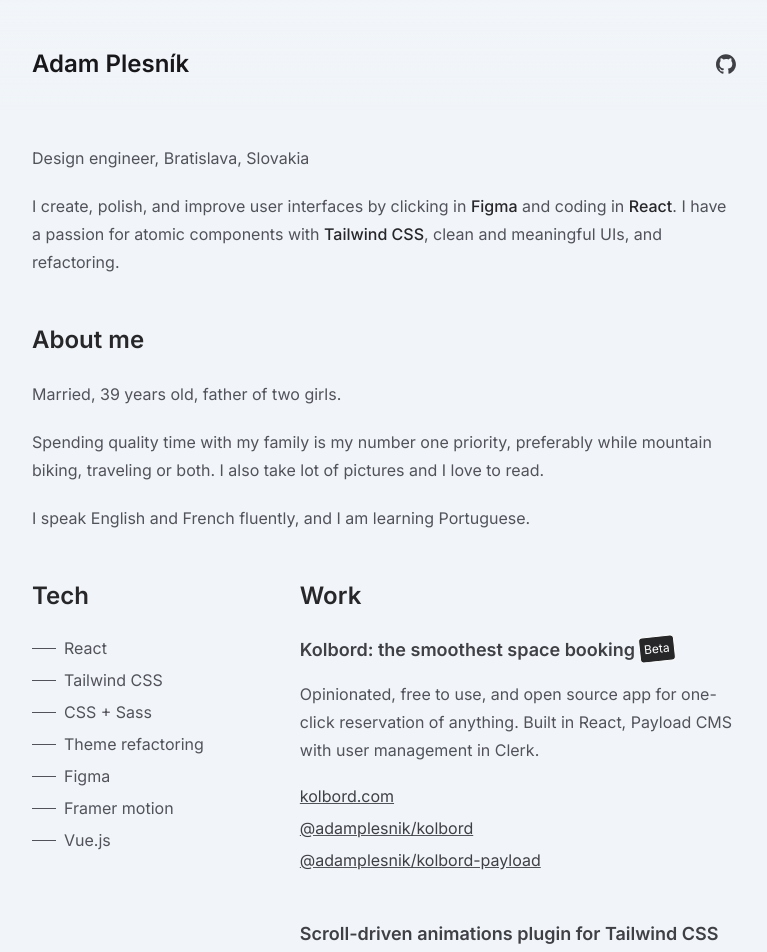
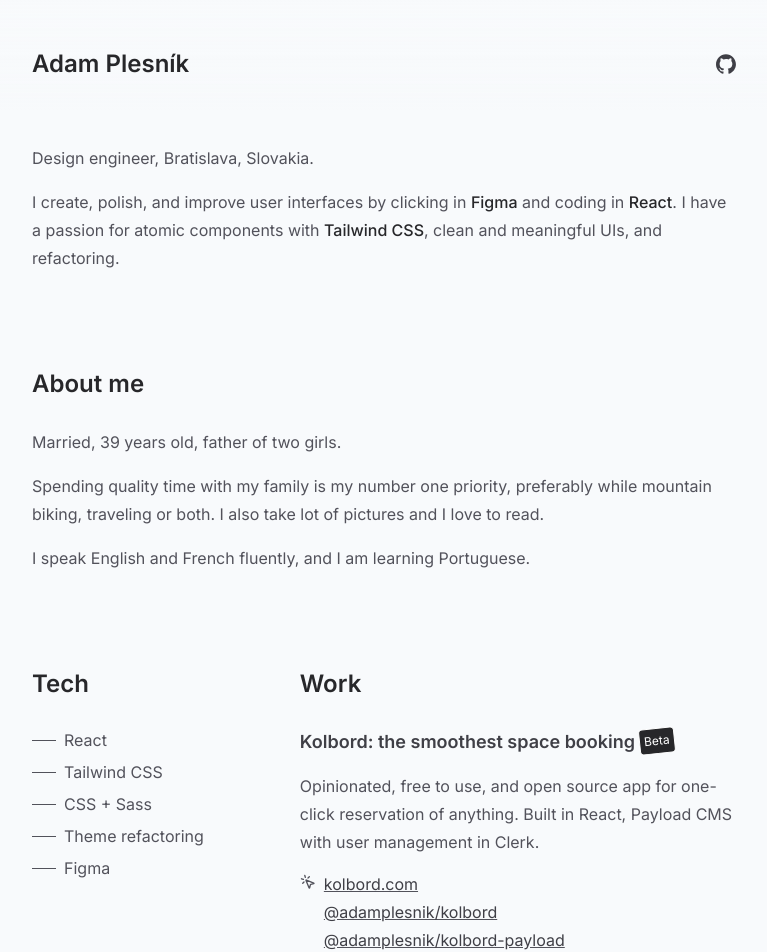
Before and after one commit to adamplesnik/adamplesnik.com, a React (Vite) app: page / in a window 1280 px wide. Shown: the top 952 px of the page, without its empty margins (256-1023 px from the left). Built offline with nearby package versions, Linux system fonts and the light colour scheme.

Commit message:
Finishing touches

```diff
--- a/index.html
+++ b/index.html
@@ -5,7 +5,7 @@
     <meta name="viewport" content="width=device-width, initial-scale=1.0" />
     <title>Adam Plesník, design engineer</title>
   </head>
-  <body class="bg-slate-100 bg-gradient-to-bl text-zinc-600">
+  <body class="bg-slate-50 text-zinc-600">
     <div id="root"></div>
     <script type="module" src="/src/main.tsx"></script>
   </body>
--- a/src/components/Heading.tsx
+++ b/src/components/Heading.tsx
@@ -5,9 +5,9 @@ const Heading = ({ size = 1, className = '', children }: PropsWithChildren<Title
   const defaultClasses = clsx('font-semibold', className)
 
   if (size === 1) {
-    return <h1 className={clsx(defaultClasses, 'text-2xl text-zinc-900')}>{children}</h1>
+    return <h1 className={clsx(defaultClasses, 'text-2xl text-zinc-800')}>{children}</h1>
   } else if (size === 2) {
-    return <h2 className={clsx(defaultClasses, 'mb-6 text-2xl text-zinc-800')}>{children}</h2>
+    return <h2 className={clsx(defaultClasses, 'mb-7 text-2xl text-zinc-800')}>{children}</h2>
   } else if (size === 3) {
     return <h3 className={clsx(defaultClasses, 'mb-4 text-lg text-zinc-700')}>{children}</h3>
   }
--- a/src/components/Paragraph.tsx
+++ b/src/components/Paragraph.tsx
@@ -2,7 +2,7 @@ import clsx from 'clsx'
 import { PropsWithChildren } from 'react'
 
 const Paragraph = ({ children, className = '' }: PropsWithChildren<ParagraphProps>) => {
-  return <p className={clsx('mb-5 w-full text-base leading-7 last:mb-0', className)}>{children}</p>
+  return <p className={clsx('mb-4 w-full text-base leading-7 last:mb-0', className)}>{children}</p>
 }
 
 export interface ParagraphProps {
--- a/src/components/Tile.tsx
+++ b/src/components/Tile.tsx
@@ -1,4 +1,5 @@
 import { clsx } from 'clsx'
+import { MousePointerClick } from 'lucide-react'
 import { HTMLAttributes, PropsWithChildren, ReactNode } from 'react'
 import Heading from './Heading'
 
@@ -11,13 +12,18 @@ const Tile = ({
   className,
 }: PropsWithChildren<TileWrapperProps>) => {
   return (
-    <div className={clsx('mb-12', className)}>
+    <div className={clsx('mb-24', className)}>
       <div className="flex gap-1">
         {title && <Heading size={sub ? 3 : 2}>{title}</Heading>}
         {badge && badge}
       </div>
       {children}
-      {links && <div className="flex flex-col gap-2">{links}</div>}
+      {links && (
+        <div className="flex items-baseline gap-2">
+          <MousePointerClick className="size-4" />
+          <div className="flex flex-col gap-1">{links}</div>
+        </div>
+      )}
     </div>
   )
 }
--- a/src/content/Header.tsx
+++ b/src/content/Header.tsx
@@ -1,10 +1,11 @@
+import Link from '@/components/Link'
 import Heading from '../components/Heading'
 
 const Header = () => {
   return (
     <div className="flex items-center justify-between">
       <Heading size={1}>Adam Plesník</Heading>
-      <a href="https://github.com/adamplesnik" className="text-zinc-700 hover:text-pink-500">
+      <Link href="https://github.com/adamplesnik">
         <svg
           xmlns="http://www.w3.org/2000/svg"
           viewBox="0 0 98 96"
@@ -14,7 +15,7 @@ const Header = () => {
         >
           <path d="M48.854 0C21.839 0 0 22 0 49.217c0 21.756 13.993 40.172 33.405 46.69 2.427.49 3.316-1.059 3.316-2.362 0-1.141-.08-5.052-.08-9.127-13.59 2.934-16.42-5.867-16.42-5.867-2.184-5.704-5.42-7.17-5.42-7.17-4.448-3.015.324-3.015.324-3.015 4.934.326 7.523 5.052 7.523 5.052 4.367 7.496 11.404 5.378 14.235 4.074.404-3.178 1.699-5.378 3.074-6.6-10.839-1.141-22.243-5.378-22.243-24.283 0-5.378 1.94-9.778 5.014-13.2-.485-1.222-2.184-6.275.486-13.038 0 0 4.125-1.304 13.426 5.052a46.97 46.97 0 0 1 12.214-1.63c4.125 0 8.33.571 12.213 1.63 9.302-6.356 13.427-5.052 13.427-5.052 2.67 6.763.97 11.816.485 13.038 3.155 3.422 5.015 7.822 5.015 13.2 0 18.905-11.404 23.06-22.324 24.283 1.78 1.548 3.316 4.481 3.316 9.126 0 6.6-.08 11.897-.08 13.526 0 1.304.89 2.853 3.316 2.364 19.412-6.52 33.405-24.935 33.405-46.691C97.707 22 75.788 0 48.854 0z" />
         </svg>
-      </a>
+      </Link>
     </div>
   )
 }
--- a/src/content/LoveToDo.tsx
+++ b/src/content/LoveToDo.tsx
@@ -1,14 +1,6 @@
 import Tile from '@/components/Tile'
 
-const skills = [
-  'React',
-  'Tailwind CSS',
-  'CSS + Sass',
-  'Theme refactoring',
-  'Figma',
-  'Framer motion',
-  'Vue.js',
-]
+const skills = ['React', 'Tailwind CSS', 'CSS + Sass', 'Theme refactoring', 'Figma']
 
 const LoveToDo = () => {
   return (
--- a/src/content/Skills.tsx
+++ b/src/content/Skills.tsx
@@ -5,7 +5,7 @@ import Paragraph from '../components/Paragraph'
 const Skills = () => {
   return (
     <Tile>
-      <Paragraph>Design engineer, Bratislava, Slovakia</Paragraph>
+      <Paragraph>Design engineer, Bratislava, Slovakia.</Paragraph>
       <Paragraph>
         I create, polish, and improve user interfaces by clicking in <Em>Figma</Em> and coding in{' '}
         <Em>React</Em>. I have a passion for atomic components with <Em>Tailwind CSS</Em>, clean and
--- a/src/pages/Home.tsx
+++ b/src/pages/Home.tsx
@@ -11,7 +11,7 @@ import Page from '../layouts/Page'
 const Home = () => {
   return (
     <>
-      <div className="to-white-0 sticky top-0 z-10 mx-auto w-full max-w-screen-md bg-gradient-to-b from-slate-100 p-8 pt-12">
+      <div className="to-white-0 sticky top-0 z-10 mx-auto w-full max-w-screen-md bg-gradient-to-b from-slate-50 p-8 pt-12">
         <Header />
       </div>
       <Page>
```
